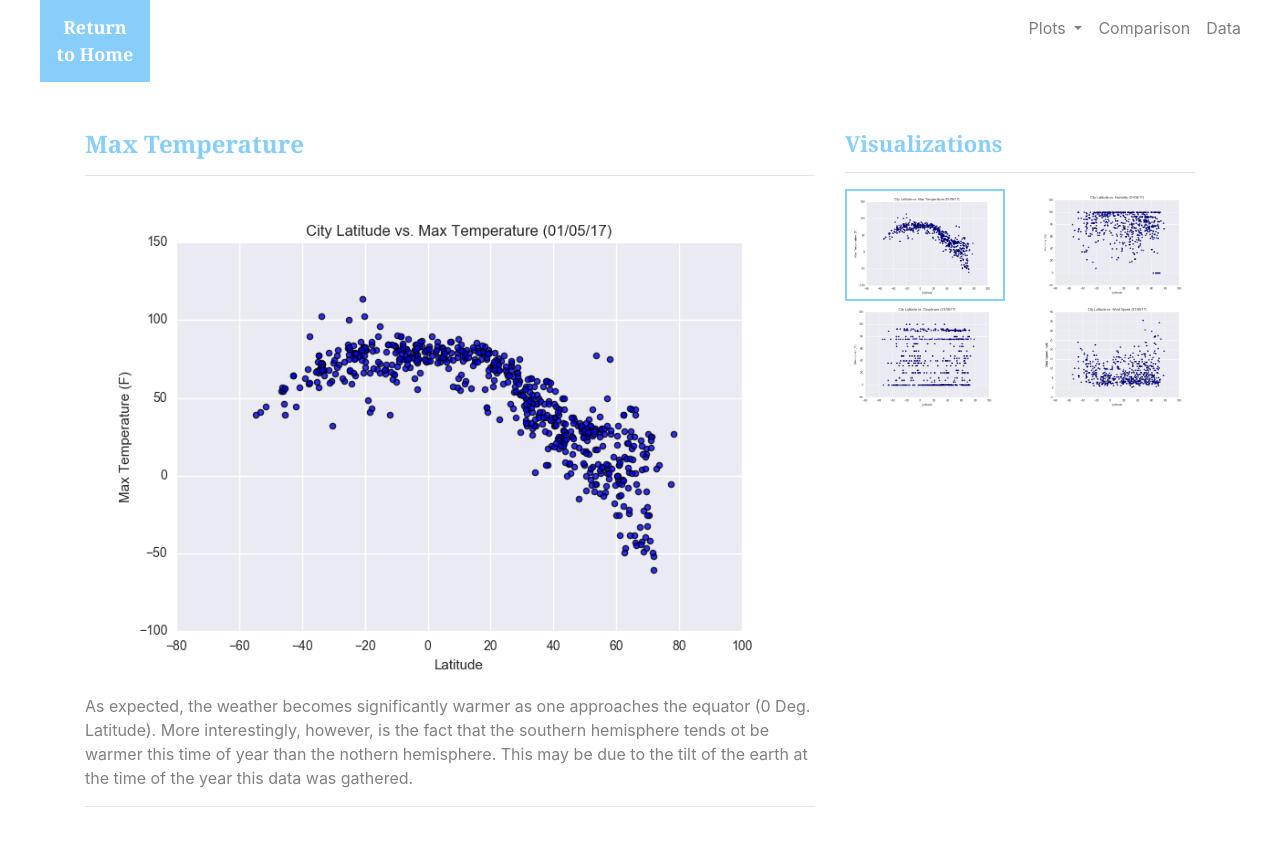
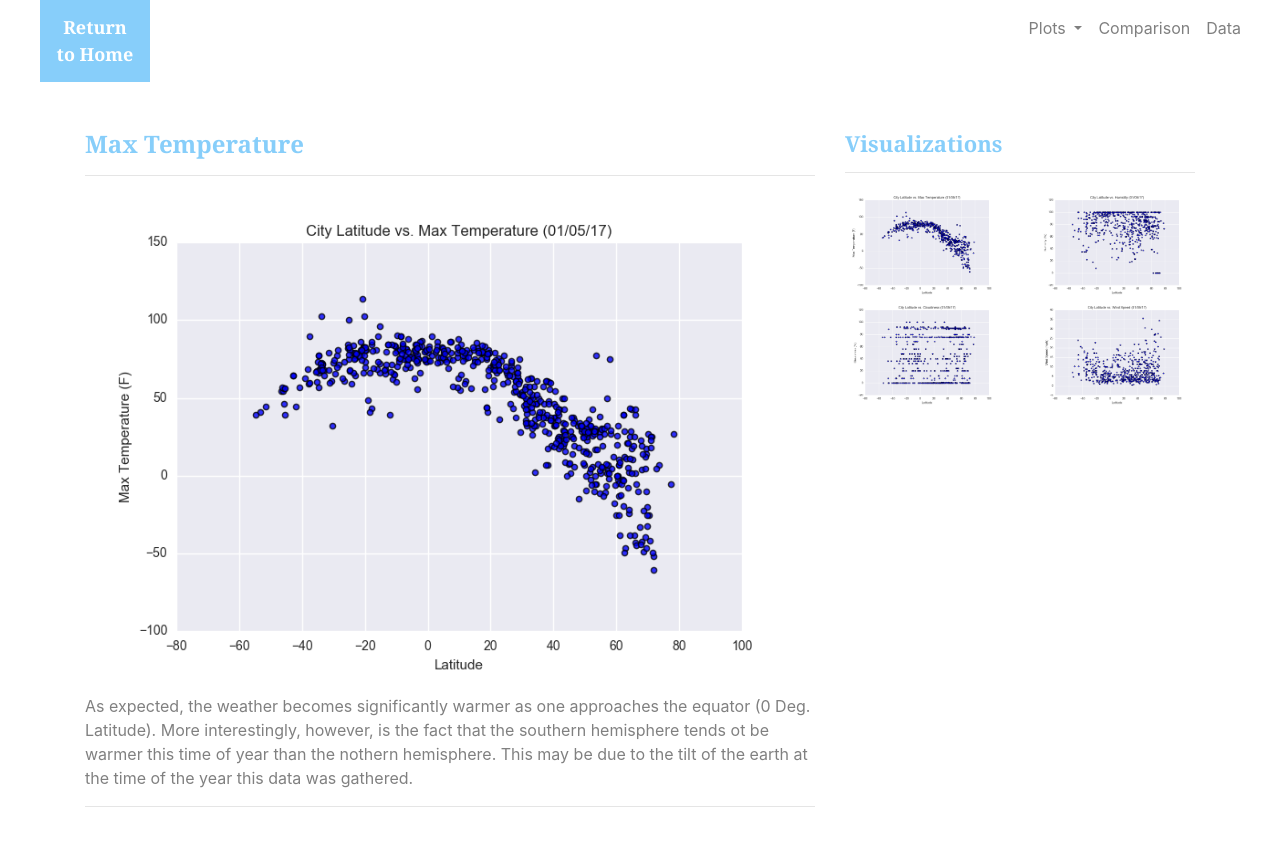
Before and after one commit to drewdavis8/web-design-challenge, a plain HTML site: page visualization-1.html in a window 1280 px wide. Drawn offline with nearby package versions, Linux system fonts and the light colour scheme.

Commit message:
Update visualization-1.html

```diff
--- a/visualization-1.html
+++ b/visualization-1.html
@@ -89,7 +89,7 @@
         <hr>
         <div class='row'>
           <div class="col col-3 col-md-6">
-            <a href="visualization-1.html"><img src="Resources/assets/images/Fig1.png" alt="Latitude vs. Temperature" id="imgsel"></a>
+            <a href="visualization-1.html"><img src="Resources/assets/images/Fig1.png" alt="Latitude vs. Temperature" ></a>
           </div>
           <div class="col col-3 col-md-6">
             <a href="visualization-2.html"><img src="Resources/assets/images/Fig2.png" alt="Latitude vs. Humidity"></a>
```
